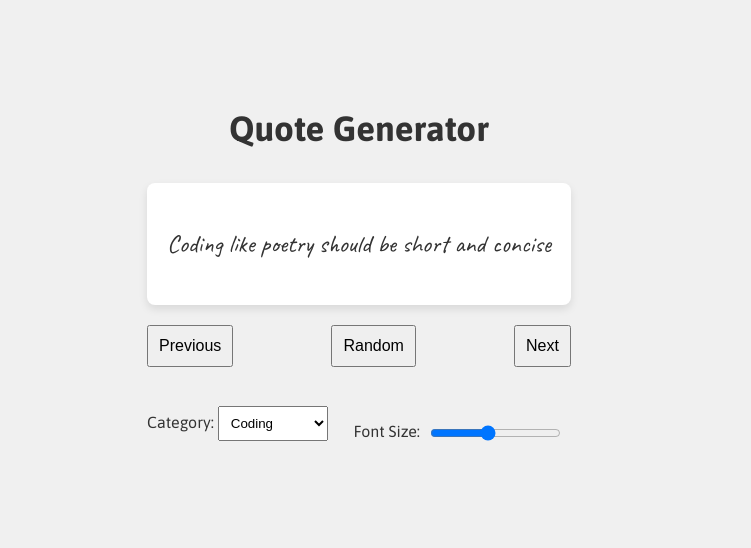
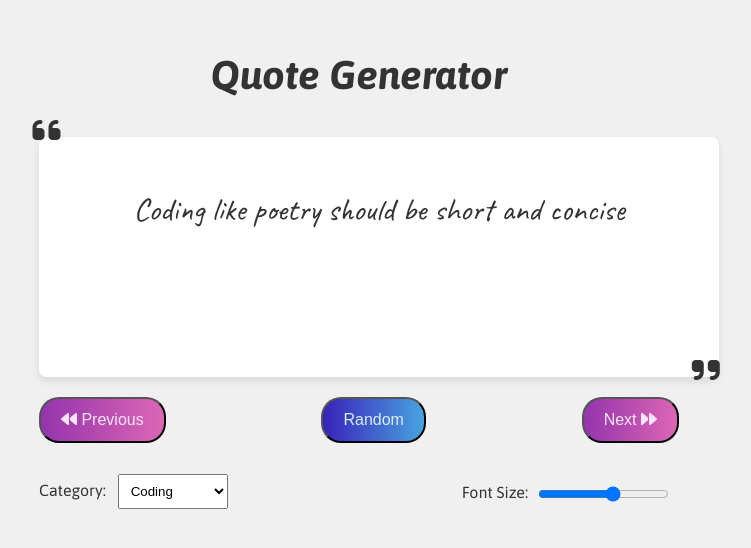
Before and after one commit to Binisha1/QuoteGenerator_task, a plain HTML site: page index.html in a window 1280 px wide. Shown: the part 134-682 px from the top of the page, without its empty margins (281-1032 px from the left). Drawn offline with Linux system fonts and the light colour scheme.

Commit message:
design refinement

```diff
--- a/index.html
+++ b/index.html
@@ -5,24 +5,33 @@
     <meta name="viewport" content="width=device-width, initial-scale=1.0" />
     <title>Quote Generator</title>
     <link rel="stylesheet" href="styles.css" />
+    <link
+      rel="stylesheet"
+      href="https://cdnjs.cloudflare.com/ajax/libs/font-awesome/6.1.1/css/all.min.css"
+    />
   </head>
   <body>
     <div class="container">
       <h3>Quote Generator</h3>
       <div class="quote-container" id="quoteContainer">
-        <p class="quote" id="quoteText">
-          Lorem ipsum dolor sit amet consectetur, adipisicing elit. Aut id
-          doloremque ab voluptatum, accusantium corrupti!
-        </p>
+        <i class="fa-solid fa-quote-left fa-2xl quote-mark-right"></i>
+
+        <p class="quote" id="quoteText"></p>
+        <i class="fa-solid fa-quote-right fa-2xl quote-mark-left"></i>
       </div>
       <div class="controls">
-        <button onclick="getPreviousQuote()">Previous</button>
-        <button onclick="getRandomQuote()">Random</button>
-        <button onclick="getNextQuote()">Next</button>
+        <button onclick="getPreviousQuote()" class="previous">
+          <i class="fa-solid fa-backward"></i> Previous
+        </button>
+        <button onclick="getRandomQuote()" class="random">Random</button>
+        <button onclick="getNextQuote()" class="next">
+          Next
+          <i class="fa-solid fa-forward"></i>
+        </button>
       </div>
       <div class="category-font">
         <span class="category">
-          <span>Category:</span>
+          <span class="category-text">Category:</span>
           <select id="categorySelector" onchange="changeCategory()">
             <option value="coding">Coding</option>
             <option value="inspirational">Inspirational</option>
@@ -34,9 +43,9 @@
           <input
             type="range"
             id="fontSize"
-            min="16"
-            max="35"
-            value="24"
+            min="20"
+            max="40"
+            value="32"
             onchange="changeFontSize()"
           />
         </span>
--- a/script.js
+++ b/script.js
@@ -11,9 +11,9 @@ const quotes = {
     "We cannot solve problems with the kind of thinking we employed when we came up with them.",
     "Learn as if you will live forever, live like you will die tomorrow.",
     "Stay away from those people who try to disparage your ambitions. Small minds will always do that, but great minds will give you a feeling that you can become great too.",
+    "Success usually comes to those who are too busy to be looking for it.",
     "When you change your thoughts, remember to also change your world.",
     "Success is not final; failure is not fatal: It is the courage to continue that counts.",
-    "Success usually comes to those who are too busy to be looking for it.",
   ],
   fitness: [
     "We are what we repeatedly do. Excellence then is not an act but a habit.",
--- a/styles.css
+++ b/styles.css
@@ -12,12 +12,13 @@ body {
 }
 
 .container {
-  max-width: 600px;
+  width: 50%;
   text-align: center;
 }
 
 h3 {
-  font-size: 35px;
+  font-size: 40px;
+  font-style: italic;
 }
 .quote-container {
   background-color: #fff;
@@ -25,10 +26,23 @@ h3 {
   border-radius: 8px;
   margin-bottom: 20px;
   box-shadow: 0 4px 8px rgba(0, 0, 0, 0.1);
+  height: 200px;
+  width: 100%;
+  overflow: auto;
 }
 
+i.quote-mark-right {
+  position: absolute;
+  top: 33%;
+  left: 24.5%;
+}
+i.quote-mark-left {
+  position: absolute;
+  top: 63%;
+  left: 76%;
+}
 .quote {
-  font-size: 25px;
+  font-size: 32px;
   font-family: "Caveat", cursive;
 }
 
@@ -39,9 +53,35 @@ h3 {
 }
 
 button {
-  padding: 10px;
-  font-size: 1em;
+  padding: 12px 20px;
+  font-size: 16px;
   cursor: pointer;
+  border-radius: 20px;
+}
+button:hover {
+  box-shadow: 0 0 10px rgba(0, 0, 0, 0.3);
+}
+
+button.previous {
+  background: linear-gradient(90deg, #9534ad, #db66b4);
+  color: #fae4f9;
+}
+button.previous:hover {
+  background: rgb(98, 6, 129);
+}
+button.random {
+  background: linear-gradient(90deg, #3922ba, #48a3df);
+  color: #d9edfa;
+}
+button.random:hover {
+  background: rgb(16, 16, 126);
+}
+button.next {
+  background: linear-gradient(90deg, #9534ad, #db66b4);
+  color: #fae4f9;
+}
+button.next:hover {
+  background: rgb(98, 6, 129);
 }
 
 .category-font {
@@ -50,7 +90,8 @@ button {
   align-items: center;
   margin-top: 20px;
 }
-.category {
+.category-text {
+  margin-right: 8px;
 }
 select {
   padding: 8px;
@@ -60,7 +101,6 @@ select {
   display: flex;
   align-items: center;
   justify-content: center;
-  margin-top: 15px;
 }
 .font-size label {
   margin-right: 8px;
```
